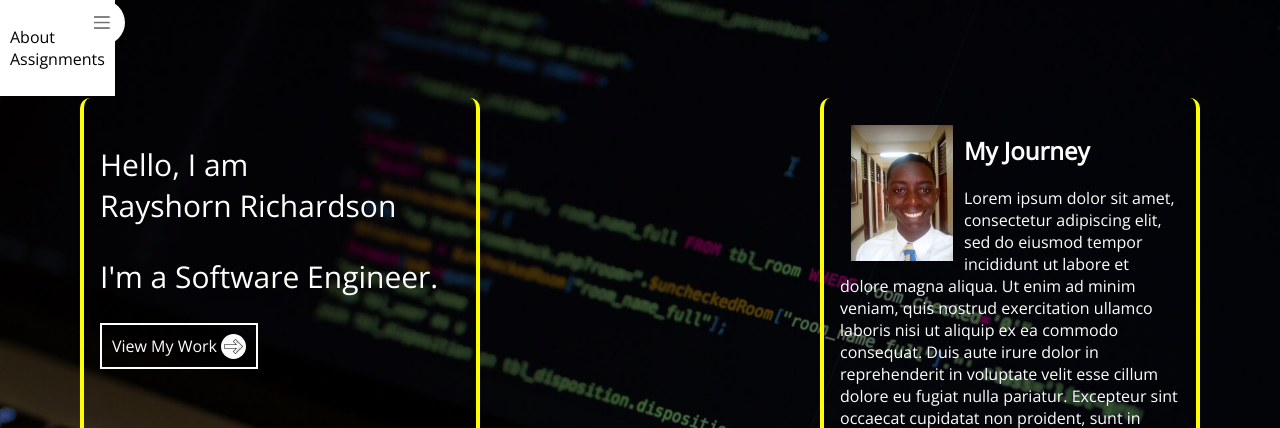
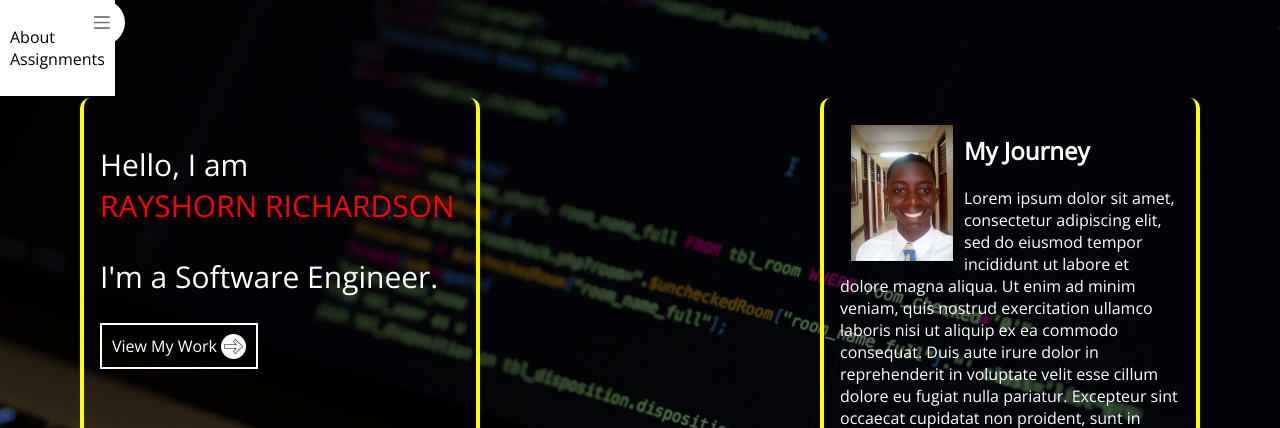
Before and after one commit to Richardson-Rayshorn/personal-site, a PHP site: page / in a window 1280 px wide. Shown: the top 428 px of the page. Run offline with PHP 8.4, Linux system fonts and the light colour scheme.

Commit message:
personal homepage start modified css updates

```diff
--- a/web/index.php
+++ b/web/index.php
@@ -23,7 +23,7 @@
       <main>
         <div class="grid-col-2">
           <div class="column first-col">
-            <p>Hello, I am <br/> Rayshorn Richardson</p>
+            <p>Hello, I am <br/> <span class="author-name">Rayshorn Richardson</span></p>
             <p>I'm a Software Engineer.</p>
             <a href="" class="button">View My Work <span class="arrow"><img src="./images/arrow.png" alt="Assignments"></span></a>
           </div>
--- a/web/styles/index.css
+++ b/web/styles/index.css
@@ -92,3 +92,8 @@ main{
     float: left;
     padding: 11px;
 }
+
+.author-name{
+    color:red;
+    text-transform: uppercase;
+}
```
